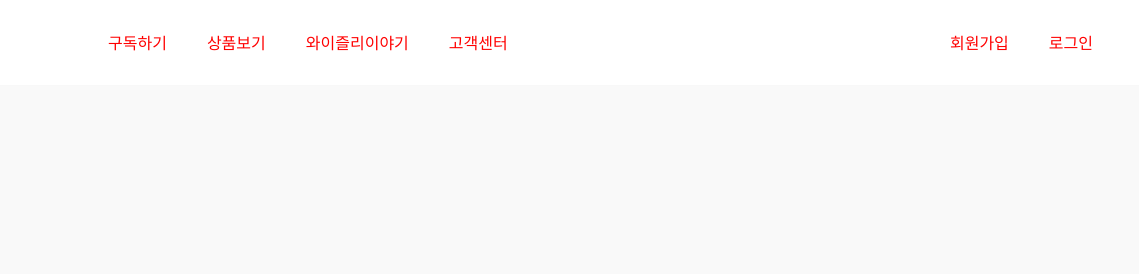
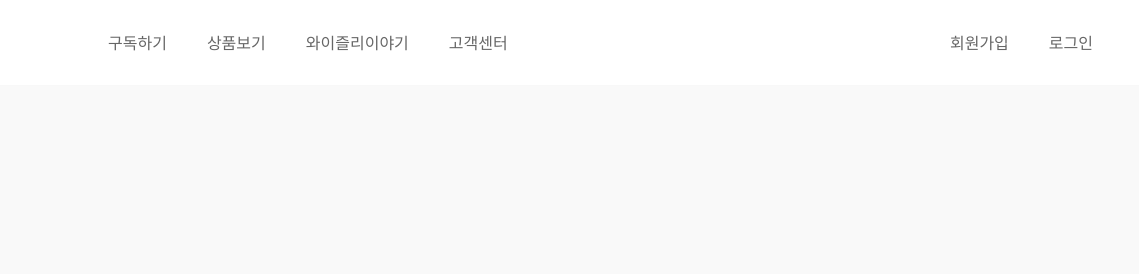
Before and after one commit to redwoodweb/wisily_github_page, a plain HTML site: page index.html in a window 1280 px wide. Shown: the top 274 px of the page, 129-1268 px from the left. Drawn offline with Linux system fonts and the light colour scheme.

Commit message:
revert
revert

```diff
--- a/css/style.css
+++ b/css/style.css
@@ -1,6 +1,6 @@
 @charset "UTF-8";
 :root {
-    --primary-text-color: red;
+    --primary-text-color: #666666;
     --text-color-type1: #444444;
     --text-color-type2: #555555;
     --text-color-type3: #ffffff;
```
